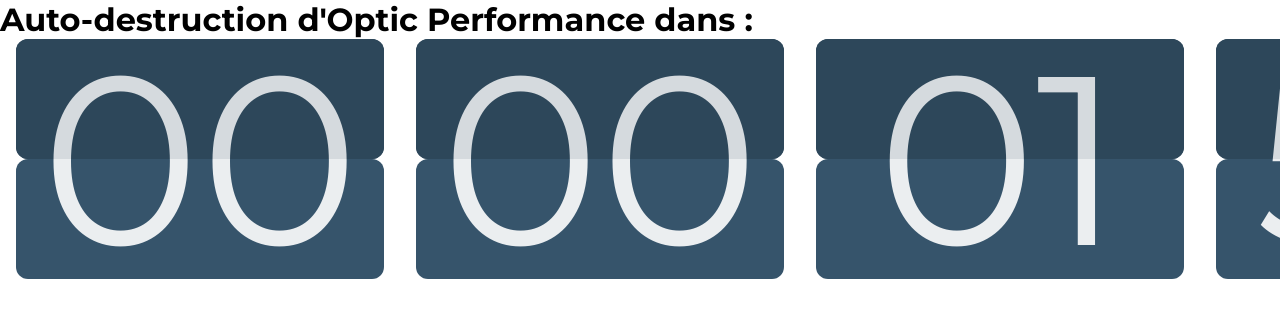
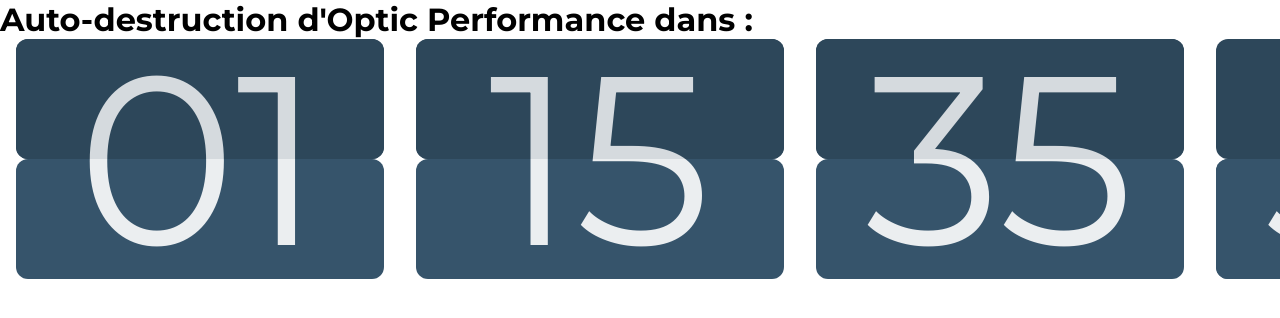
Before and after one commit to qtnrtnd/op-countdown, a Nuxt app: page / in a window 1280 px wide. Shown: the top 318 px of the page. Built offline with nearby package versions, Linux system fonts and the light colour scheme.

Commit message:
feat: card component logic

```diff
--- a/components/NumberCard.vue
+++ b/components/NumberCard.vue
@@ -2,16 +2,16 @@
   <div class="card-container">
     <div class="card" :class="{ 'down': down, 'no-transition': noTransition }">
       <div class="next-top semi-card top">
-        <p>{{ twoDigits(nData - 1) }}</p>
+        <p>{{ twoDigits(compMinus) }}</p>
       </div>
       <div class="current-bottom semi-card bottom">
-        <p>{{ twoDigits(nData) }}</p>
+        <p>{{ twoDigits(comp) }}</p>
       </div>
-      <div class="next-bottom semi-card bottom" @transitionend="resetTransition()">
-        <p>{{ twoDigits(nData - 1) }}</p>
+      <div class="next-bottom semi-card bottom" @transitionend="transitionEndHandler">
+        <p>{{ twoDigits(compMinus) }}</p>
       </div>
       <div class="current-top semi-card top">
-        <p>{{ twoDigits(nData) }}</p>
+        <p>{{ twoDigits(comp) }}</p>
       </div>
     </div>
   </div>
@@ -21,32 +21,68 @@
 export default {
   name: 'NumberCardComponent',
   props: {
-    n: {
+    initial: {
       type: Number,
       default: 0
+    },
+    type: {
+      type: String,
+      default: 's'
     }
   },
   data: function () {
     return {
       down: false,
       noTransition: true,
-      nData: this.n
+      countdown: this.initial
     }
   },
-  watch: {
-    n () {
+  computed: {
+    comp () {
+      return this[this.type](this.countdown)
+    },
+    compMinus () {
+      return this[this.type](this.countdown - 1, 0)
+    }
+  },
+  mounted () {
+    this.$watch('compMinus', function () {
+      if (this.comp !== this.compMinus && this.countdown > 0) { this.fireTransition() }
+    }, { immediate: true })
+
+    const that = this
+    const timer = setInterval(() => {
+      that.countdown--
+      if (that.countdown === 0) { clearInterval(timer) }
+    }, 1000)
+  },
+  methods: {
+    twoDigits (value) {
+      value = Math.max(value, 0)
+      return value < 10 ? '0' + value.toString() : value.toString()
+    },
+    fireTransition () {
       this.noTransition = false
       this.down = true
-    }
-  },
-  methods: {
-    twoDigits (n) {
-      return n < 10 ? '0' + n.toString() : n.toString()
     },
-    resetTransition () {
-      if (this.nData === 0) { this.nData = 59 } else { this.nData-- }
+    transitionEndHandler () {
       this.noTransition = true
       this.down = false
+      this.$el.querySelector('.current-top p').textContent =
+      this.$el.querySelector('.current-bottom p').textContent =
+      this.twoDigits(this.compMinus)
+    },
+    s (value) {
+      return value % 60
+    },
+    m (value) {
+      return Math.floor(value / 60) % 60
+    },
+    h (value) {
+      return Math.floor(value / 60 / 60) % 24
+    },
+    d (value) {
+      return Math.floor(value / 60 / 60 / 24)
     }
   }
 }
@@ -62,7 +98,7 @@
 
   .card{
     position: relative;
-    perspective: 1000px;
+    perspective: 1100px;
     transform-style: preserve-3d;
 
     &.down{
--- a/pages/index.vue
+++ b/pages/index.vue
@@ -2,10 +2,10 @@
   <main>
     <h1>Auto-destruction d'Optic Performance dans :</h1>
     <div class="countdown">
-      <number-card :n="d" />
-      <number-card :n="h" />
-      <number-card :n="m" />
-      <number-card :n="s" />
+      <number-card type="d" :initial="initialCountdown" />
+      <number-card type="h" :initial="initialCountdown" />
+      <number-card type="m" :initial="initialCountdown" />
+      <number-card type="s" :initial="initialCountdown" />
     </div>
   </main>
 </template>
@@ -14,29 +14,8 @@
 export default {
   name: 'HomePage',
   data: () => ({
-    countdown: 120
-  }),
-  computed: {
-    s () {
-      return this.countdown % 60
-    },
-    m () {
-      return Math.floor(this.countdown / 60) % 60
-    },
-    h () {
-      return Math.floor(this.countdown / 60 / 60) % 24
-    },
-    d () {
-      return Math.floor(this.countdown / 60 / 60 / 24) % 24
-    }
-  },
-  mounted () {
-    const that = this
-    const timer = setInterval(() => {
-      that.countdown--
-      if (that.countdown === 0) { clearInterval(timer) }
-    }, 1000)
-  }
+    initialCountdown: 142563
+  })
 }
 </script>
 
```
